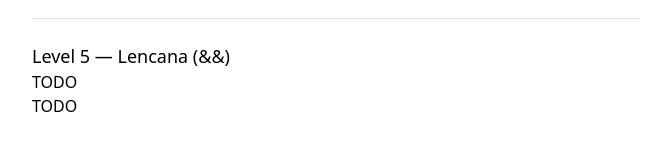
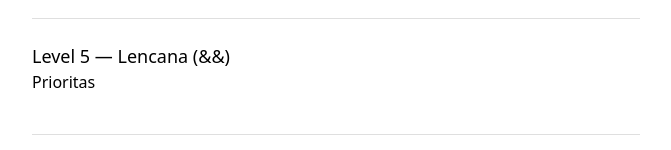
Before and after one commit to webdev-if-its/frontend-5053241036, a React (Vite) app in the folder pertemuan-03/: page / in a window 1280 px wide. Shown: the part 802-952 px from the top of the page, without its empty margins (304-975 px from the left). Built offline with nearby package versions, Linux system fonts and the light colour scheme.

Commit message:
pertemuan-03: level 5 selesai

```diff
--- a/pertemuan-03/src/components/Lencana.tsx
+++ b/pertemuan-03/src/components/Lencana.tsx
@@ -3,6 +3,14 @@
 // "Prioritas" HANYA kalau prioritas bernilai true — kalau false, JANGAN
 // render elemen itu sama sekali (bukan cuma disembunyikan lewat CSS).
 // Lihat SOAL.md untuk kontrak lengkap.
-export function Lencana(props: any) {
-  return <div>TODO</div>
+type LencanaProps = {
+  prioritas : boolean
 }
+
+export function Lencana({prioritas} : LencanaProps) {
+  return (
+    <div>
+      {prioritas && <span>Prioritas</span>}
+    </div>
+  )
+}
```
